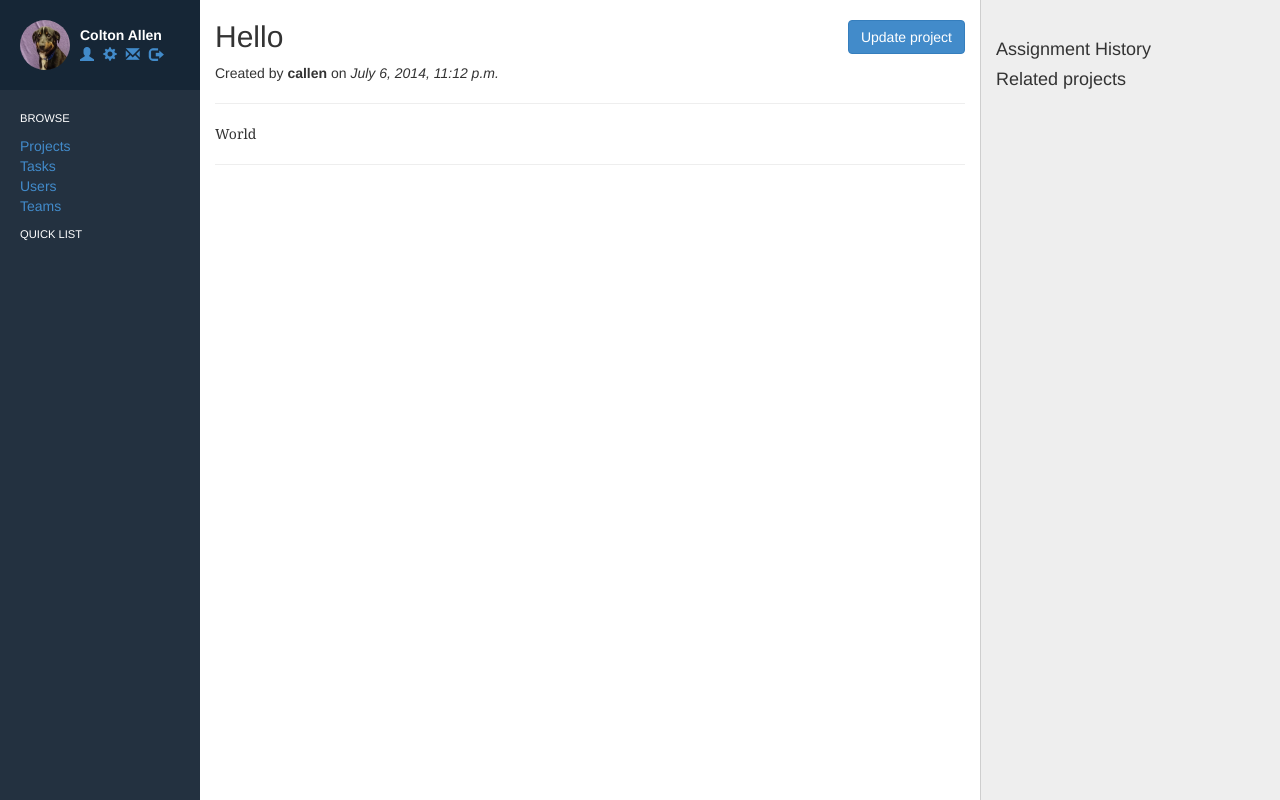
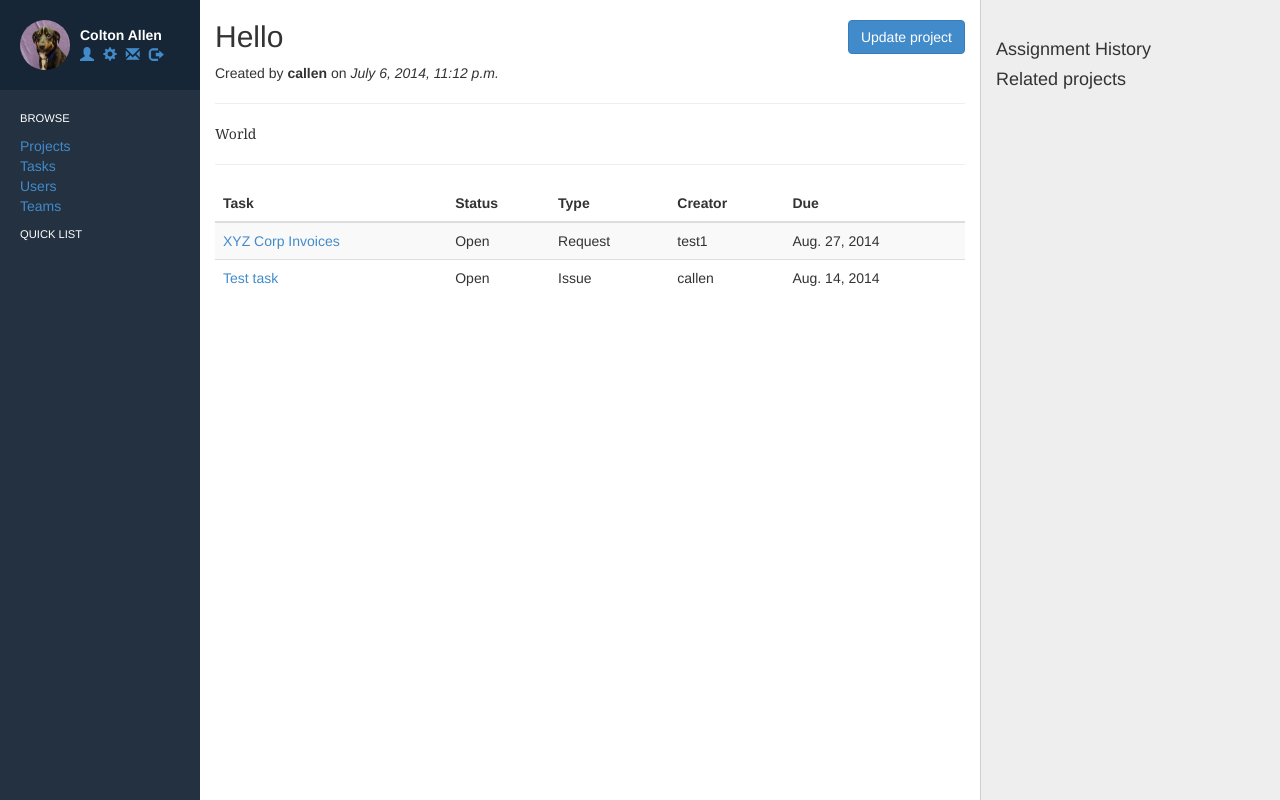
Before and after one commit to cmanallen/tasking, a Django app: page /projects/1/ in a window 1280 px wide. Run offline with Django 3.2, Linux system fonts and the light colour scheme; a user stored in the database is signed in; data comes from the database, SQL or seed files in the repository; parts of the project's set-up code (start-up, migrations or seed data) failed here and were passed over; some libraries are stand-ins or nearby versions.

Commit message:
added model manager to tasks, added task listing to project pages, cleaned up some code

```diff
--- a/tasking/projects/models.py
+++ b/tasking/projects/models.py
@@ -5,20 +5,25 @@ from utils.models import TimeStamp
 from users.models import User
 
 # Model Managers
-class TaskCount(models.Manager):
-	def get_query_set(self):
-		return super(TaskCount, self).get_query_set().annotate(tasks=Count('task'))
+class ProjectManager(models.Manager):
+	def project_tasks(self, **kwargs):
+		return self.filter(task__status=0)
+
+	# def get_query_set(self):
+	# 	return super(ProjectManager, self).get_query_set().annotate(tasks=Count('task'))
 
 # Create your models here.
 class Project(TimeStamp):
 	# Relations
 	created_by = models.ForeignKey(User)
+
 	# Table Fields
 	name = models.CharField(max_length=255)
 	description = models.TextField()
-	# Queries
-	with_tasks = TaskCount()
-	objects = models.Manager()
+
+	# Manager
+	objects = ProjectManager()
+
 	# Model Methods
 	def get_absolute_url(self):
 		return reverse('detail-project', kwargs={'pk': self.id})
--- a/tasking/projects/templates/detail_project.html
+++ b/tasking/projects/templates/detail_project.html
@@ -16,7 +16,29 @@
 	<!-- Descriptions -->
 	<p class="serif mb20">{{ project.description }}</p>
 	<hr />
-	<!-- Comments -->
+	<!-- Tasks -->
+	<table class="table table-striped table-hover fluid">
+		<thead>
+			<tr>
+				<th>Task</th>
+				<th>Status</th>
+				<th>Type</th>
+				<th>Creator</th>
+				<th>Due</th>
+			</tr>
+		</thead>
+		<tbody>
+		{% for task in task_set %}
+			<tr>
+				<td><a href="{{ task.get_absolute_url }}">{{ task.name }}</a></td>
+				<td>{{ task.get_status_display }}</td>
+				<td>{{ task.get_task_type_display }}</td>
+				<td>{{ task.created_by }}</td>
+				<td>{{ task.due }}</td>
+			</tr>
+		{% endfor %}
+		</tbody>
+	</table>
 {% endblock %}
 {% block aside %}
 	<h4 class="mt20">Assignment History</h4>
--- a/tasking/projects/templates/list_project.html
+++ b/tasking/projects/templates/list_project.html
@@ -23,7 +23,7 @@
 				<tr>
 					<td><a href="{{ project.get_absolute_url }}">{{ project.name }}</a></td>
 					<td>{{ project.created_by }}</td>
-					<td>{{ project.tasks }}</td>
+					<td>{{ open_set }}</td>
 					<td>&nbsp;</td>
 				</tr>
 				{% endfor %}
--- a/tasking/projects/views.py
+++ b/tasking/projects/views.py
@@ -1,6 +1,7 @@
 from django.views.generic import ListView, DetailView, CreateView, UpdateView, DeleteView
 from django.core.urlresolvers import reverse
 from projects.models import Project
+from tasks.models import Task
 
 # Projects
 class ListProject(ListView):
@@ -9,14 +10,17 @@ class ListProject(ListView):
 
 	def get_context_data(self, *args, **kwargs):
 		context = super(ListProject, self).get_context_data(*args, **kwargs)
-		context['open_set'] = Project.with_tasks.filter(task__status=0)
-		context['closed_set'] = Project.with_tasks.filter(task__status=1)
-		context['locked_set'] = Project.with_tasks.filter(task__status=2)
+		context['open_set'] = Project.objects.project_tasks().count()
 		return context
 
 class DetailProject(DetailView):
 	model = Project
 	template_name = 'detail_project.html'
+
+	def get_context_data(self, *args, **kwargs):
+		context = super(DetailProject, self).get_context_data(*args, **kwargs)
+		context['task_set'] = Task.objects.get_project_tasks(self.get_object().id)
+		return context
 
 class CreateProject(CreateView):
 	model = Project
--- a/tasking/tasks/models.py
+++ b/tasking/tasks/models.py
@@ -4,7 +4,11 @@ from users.models import User
 from utils.models import TimeStamp
 from projects.models import Project
 
-# Create your models here.
+
+class TaskManager(models.Manager):
+	def get_project_tasks(self, project_id):
+		return Task.objects.filter(project = project_id)
+
 class Task(TimeStamp):
 	# Choices
 	OPEN = 0
@@ -33,6 +37,9 @@ class Task(TimeStamp):
 	# Relations
 	user_task = models.ManyToManyField(User)
 	project = models.ForeignKey(Project, blank=True)
+
+	# Manager
+	objects = TaskManager()
 
 	# Model methods
 	def get_task_comment(self):
--- a/tasking/tasks/views.py
+++ b/tasking/tasks/views.py
@@ -46,5 +46,7 @@ class DeleteTask(DeleteView):
 def task_comment(request):
 	if request.method == 'POST':
 		task = request.POST['task']
-		user = request.POST['user']
+		user = self.request.user
 		body = request.POST['body']
+
+		Comment.object.create(task = task, user = user, body = body)
```
